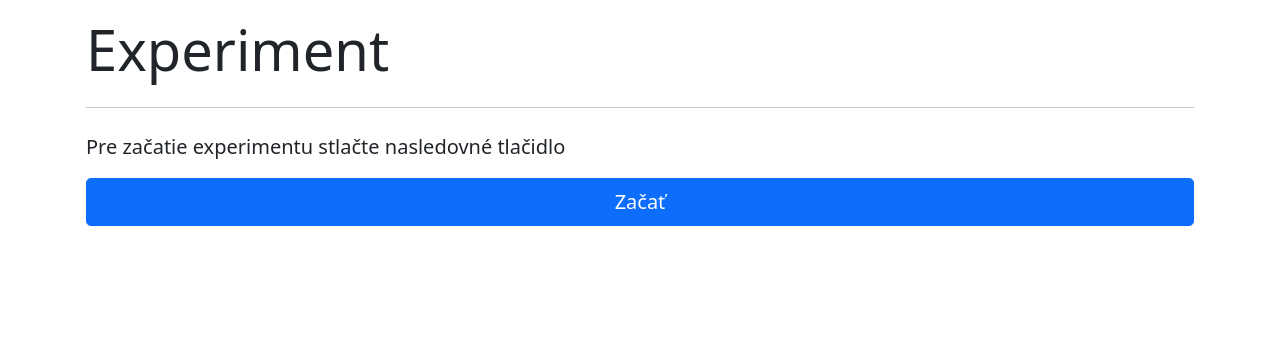
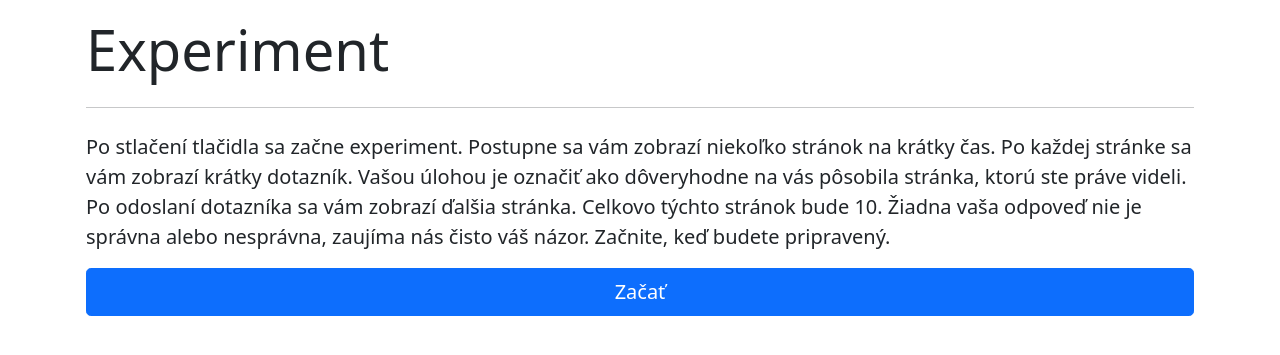
Before and after one commit to martinahanakova/page-generator, a Django app: page /page_generator/start_page/ in a window 1280 px wide. Shown: the top 355 px of the page. Run offline with Django 3.2, Linux system fonts and the light colour scheme; some libraries are stand-ins or nearby versions.

Commit message:
add instructions for experiment

```diff
--- a/page_generator/templates/page_generator/link_page.html
+++ b/page_generator/templates/page_generator/link_page.html
@@ -9,9 +9,11 @@
 <body>
     <div class="container">
         <div class="jumbotron mt-3">
-          <h1 class="display-4">Pre pokračovanie v experimente kliknite na odkaz nižšie</h1>
+          <h1 class="display-4">Pre pokračovanie v experimente kliknite na tlačidlo nižšie</h1>
           <hr class="my-4">
-          <p class="lead">Zobrazí sa vám dotazník. Prosím vyplňte tento dotazník</p>
+          <p class="lead">Teraz nasleduje časť, v ktorej je potrebné vyplniť dotazník. Prosím odpovedzte na otázky čo najúprimnejšie, za
+              žiadnu odpoveď vás nebudeme posudzovať. Celý dotazník sa skladá z piatich častí. Po kliknutí na tlačidlo nižšie budete presmerovaný
+              na Google dotazník. Predvyplnené číslo ID participnta prosím neprepisujte.</p>
         </div>
 
         {% if participants %}
--- a/page_generator/templates/page_generator/questionaire.html
+++ b/page_generator/templates/page_generator/questionaire.html
@@ -5,6 +5,11 @@
 
 <div class="container">
   <h1 class="display-3 text-center mb-5 mt-3">Demografický dotazník</h1>
+  <hr class="my-4">
+  <p class="lead">Som študentkou fakulty informatiky a robím výskum na tému vnímania dôveryhodnosti správ na webe. Tento výskum robím v rámci svojej
+    diplomovej práce. Dotazník vám zaberie približne 10-15 minút. Na začiatok by som od vás potrebovala pár demografickým údajov, ďalšie pokyny pokyny
+    budú zobrazené po odoslaní dotazníka. Ďakujem veľmi pekne za ochotu zúčastniť sa na výskume. Pre vyplnenie dotazníka prosím použite MOBILNÝ TELEFÓN.
+    Ak nemáte možnosť použiť mobilný telefón, dotazník prosím nevypĺňajte.</p>
 
   <form method="post">
   {% csrf_token %}
--- a/page_generator/templates/page_generator/start_page.html
+++ b/page_generator/templates/page_generator/start_page.html
@@ -11,7 +11,10 @@
         <div class="jumbotron mt-3">
           <h1 class="display-4">Experiment</h1>
           <hr class="my-4">
-          <p class="lead">Pre začatie experimentu stlačte nasledovné tlačidlo</p>
+          <p class="lead">Po stlačení tlačidla sa začne experiment.  Postupne sa vám zobrazí niekoľko stránok na krátky čas. Po každej stránke sa vám
+              zobrazí krátky dotazník. Vašou úlohou je označiť ako dôveryhodne na vás pôsobila stránka, ktorú ste práve videli.  Po odoslaní dotazníka sa
+              vám zobrazí ďalšia stránka. Celkovo týchto stránok bude 10. Žiadna vaša odpoveď nie je správna alebo nesprávna, zaujíma nás čisto váš názor.
+              Začnite, keď budete pripravený.</p>
           <a class="btn btn-primary btn-lg w-100" href="/page_generator/page">Začať</a>
         </div>
     </div>
```
